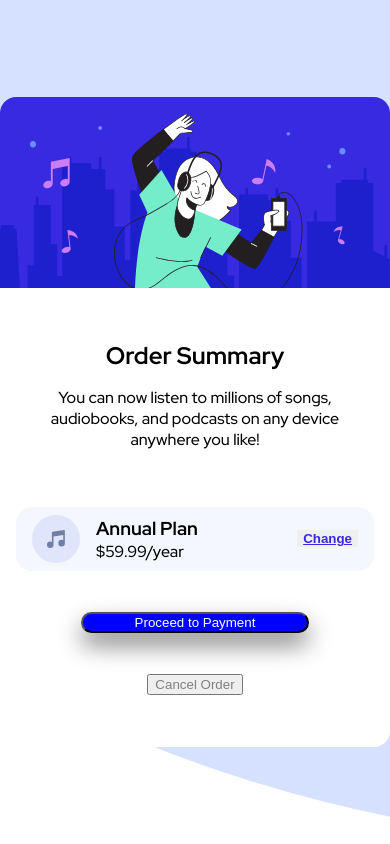
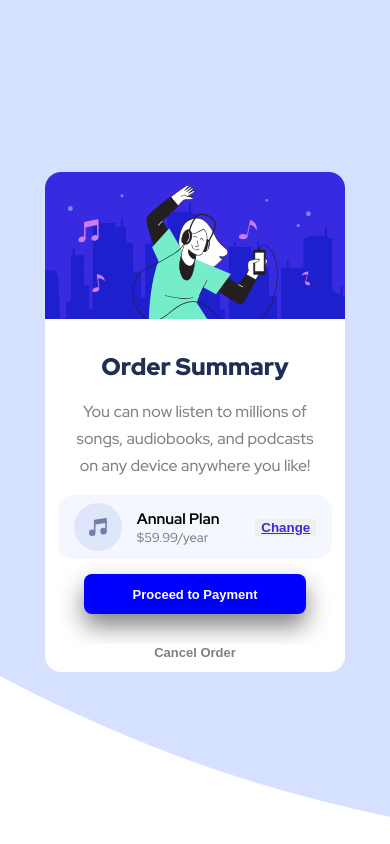
Before and after one commit to M-art-a/order-summary-component, a plain HTML site: page index.html in a window 390 px wide. Drawn offline with Linux system fonts and the light colour scheme.

Commit message:
01.11.2022

```diff
--- a/index.html
+++ b/index.html
@@ -38,9 +38,10 @@
           </div>
           <button class="change">Change</button>
         </section>
-
-        <button class="buttom1">Proceed to Payment</button>
-        <button class="buttom2">Cancel Order</button>
+        <div class="buttons">
+          <button class="button1">Proceed to Payment</button>
+          <button class="button2">Cancel Order</button>
+        </div>
       </div>
     </main>
   </body>
--- a/style.css
+++ b/style.css
@@ -8,8 +8,9 @@
 }
 
 h1 {
-  font-weight: 700;
+  font-weight: 900;
   margin: 0;
+  color: var(--dark-blue);
 }
 
 body {
@@ -49,6 +50,11 @@ main {
   flex-direction: column;
   align-items: center;
   text-align: center;
+  color: gray;
+}
+
+.order p {
+  line-height: 1.7;
 }
 
 .annualPlan {
@@ -59,6 +65,11 @@ main {
   background-color: var(--very-pale-blue);
   border-radius: 1rem;
   align-items: center;
+}
+
+.annualPlan span {
+  color: gray;
+  font-weight: 400;
 }
 
 h3 {
@@ -79,27 +90,44 @@ h3 {
   border-top-right-radius: 1rem;
 }
 
-.buttom1 {
+.buttons {
+  display: flex;
+  flex-direction: column;
+  justify-content: center;
+}
+
+.button1 {
   width: 70%;
   background-color: blue;
   border-radius: 1rem;
   display: flex;
   justify-content: center;
+  align-items: center;
   color: white;
   box-shadow: 0 12px 25px grey;
+  width: 350px;
+  height: 40px;
+  border: none;
+  font-weight: 700;
+  font-size: large;
 }
 
-.buttom1:hover {
+.button1:hover {
   background-color: rgb(97, 97, 234);
 }
 
-.buttom2 {
+.button2 {
   display: flex;
   justify-content: center;
   color: grey;
+  margin-top: 30px;
+  border: none;
+  background-color: white;
+  font-weight: 700;
+  font-size: large;
 }
 
-.buttom2:hover {
+.button2:hover {
   color: black;
 }
 
@@ -108,4 +136,22 @@ h3 {
   color: rgb(97, 97, 234);
 }
 @media (max-width: 400px) {
+  main {
+    width: 300px;
+    height: 500px;
+  }
+  .button1 {
+    width: 222px;
+    height: 40px;
+    font-size: small;
+    margin-top: 15px;
+    border-radius: 0.5rem;
+  }
+  .button2 {
+    font-size: small;
+  }
+  .annualPlan {
+    gap: 15px;
+    font-size: small;
+  }
 }
```
Also changed, not shown: 1 other file.
